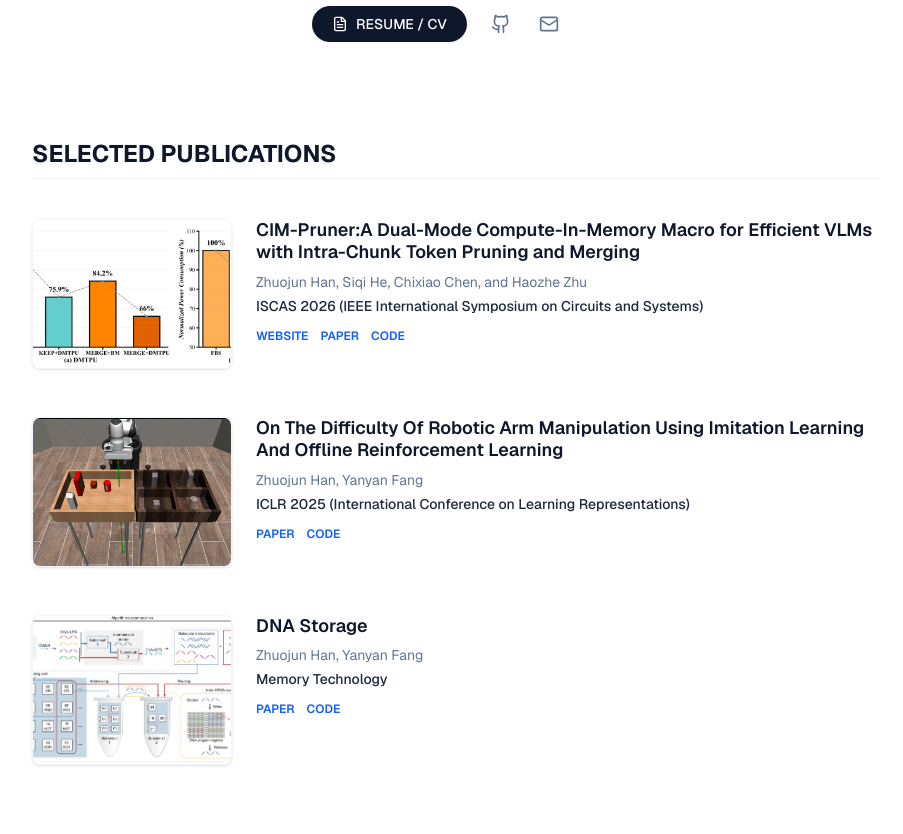
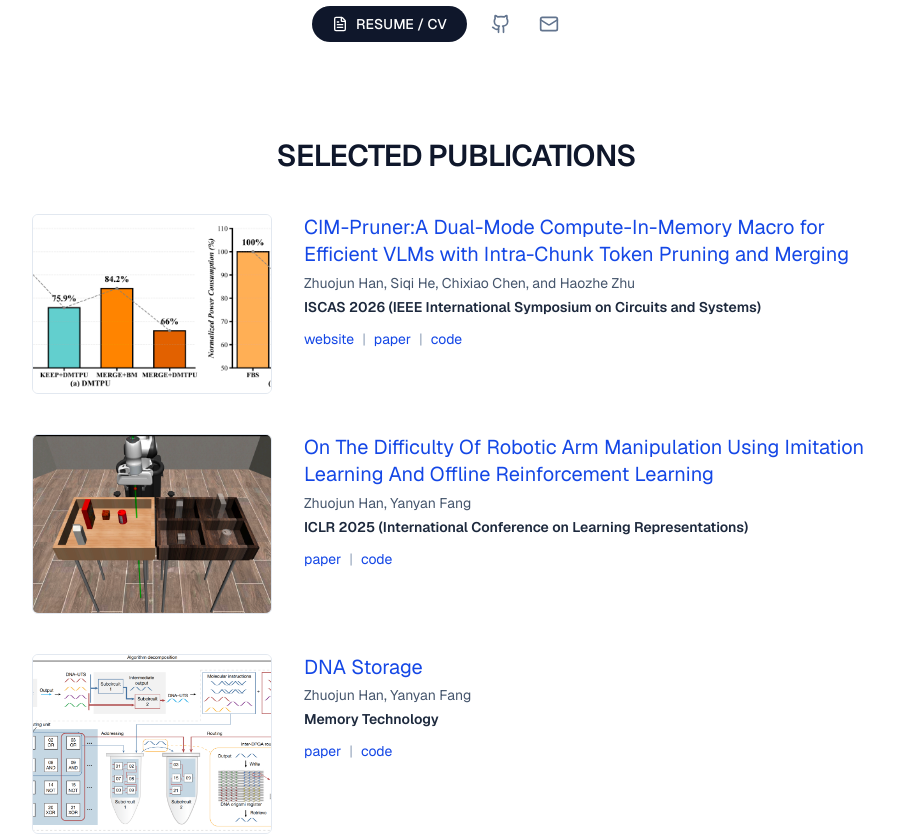
Before and after one commit to LArielOzjH/LArielOzjH.github.io, a Next.js app: page / in a window 1280 px wide. Shown: the part 1280-2114 px from the top of the page, without its empty margins (184-1087 px from the left). Built offline with nearby package versions, Linux system fonts and the light colour scheme.

Commit message:
update content

```diff
--- a/app/page.tsx
+++ b/app/page.tsx
@@ -109,40 +109,75 @@ export default function Home() {
 
         {/* === SELECTED PUBLICATIONS === */}
         <section id="publications" className="scroll-mt-20">
-          <h2 className="text-2xl font-bold mb-10 pb-2 border-b border-slate-100">SELECTED PUBLICATIONS</h2>
-          <div className="space-y-12">
+          <h2 className="text-center text-3xl font-semibold tracking-tight text-slate-900">
+            SELECTED PUBLICATIONS
+          </h2>
+
+          <div className="mt-10 space-y-10">
             {DATA.publications.map((pub, i) => (
-              <motion.div
+              <motion.article
                 key={i}
                 initial="hidden"
                 whileInView="visible"
                 viewport={{ once: true }}
                 variants={fadeInUp}
-                className="grid md:grid-cols-[200px_1fr] gap-6 group"
+                className="flex gap-8"
               >
-                {/* 论文缩略图 (带阴影效果) */}
-                <div className="relative aspect-[4/3] w-full overflow-hidden rounded-lg shadow-sm border border-slate-100 group-hover:shadow-md transition-shadow">
-                  <img src={pub.image} alt={pub.title} className="h-full w-full object-cover" />
+                {/* 左侧缩略图：更像第一张（小、干净、轻边框） */}
+                <div className="shrink-0">
+                  <div className="relative w-[240px] aspect-[4/3] overflow-hidden rounded-md border border-slate-200 bg-white">
+                    <img
+                      src={pub.image}
+                      alt={pub.title}
+                      className="h-full w-full object-cover"
+                    />
+                  </div>
                 </div>
 
-                {/* 论文信息 */}
-                <div>
-                  <h3 className="text-lg font-semibold text-slate-900 leading-tight group-hover:text-blue-600 transition-colors">
-                    {pub.title}
+                {/* 右侧文字 */}
+                <div className="min-w-0">
+                  {/* 标题：蓝色链接风格（像第一张） */}
+                  <h3 className="text-xl leading-snug text-slate-900">
+                    <a
+                      href={pub.links?.paper || pub.links?.website || "#"}
+                      className="text-blue-700 hover:underline"
+                      target="_blank"
+                      rel="noreferrer"
+                    >
+                      {pub.title}
+                    </a>
                   </h3>
-                  <p className="text-slate-500 mt-2 text-sm">{pub.authors}</p>
-                  <p className="font-medium text-slate-800 text-sm mt-1">{pub.conference}</p>
 
-                  <div className="flex gap-3 mt-3 text-xs font-semibold text-blue-600">
-                    {Object.entries(pub.links).map(([key, url]) => (
-                        <a key={key} href={url} className="hover:underline uppercase">{key}</a>
+                  <p className="mt-1 text-sm text-slate-600">{pub.authors}</p>
+
+                  <p className="mt-1 text-sm text-slate-800">
+                    <span className="font-semibold">{pub.conference}</span>
+                  </p>
+
+                  {/* 链接：竖线分隔，去掉 uppercase */}
+                  <div className="mt-3 text-sm">
+                    {Object.entries(pub.links).map(([key, url], idx, arr) => (
+                      <span key={key}>
+                        <a
+                          href={url}
+                          className="text-blue-700 hover:underline"
+                          target="_blank"
+                          rel="noreferrer"
+                        >
+                          {key}
+                        </a>
+                        {idx !== arr.length - 1 && (
+                          <span className="mx-2 text-slate-400">|</span>
+                        )}
+                      </span>
                     ))}
                   </div>
                 </div>
-              </motion.div>
+              </motion.article>
             ))}
           </div>
         </section>
+
 
         {/* === HONORS & AWARDS & COURSES (混合布局) === */}
         <section className="grid md:grid-cols-2 gap-12">
```
